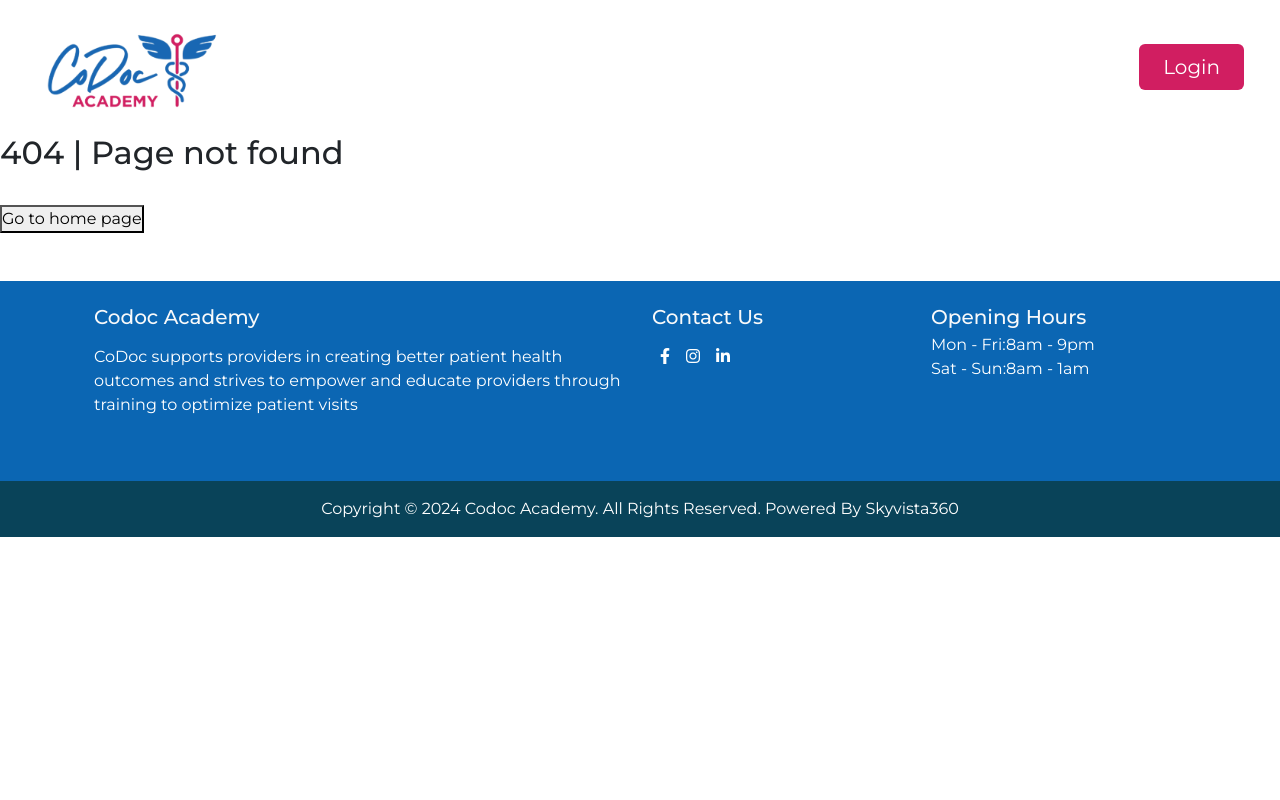
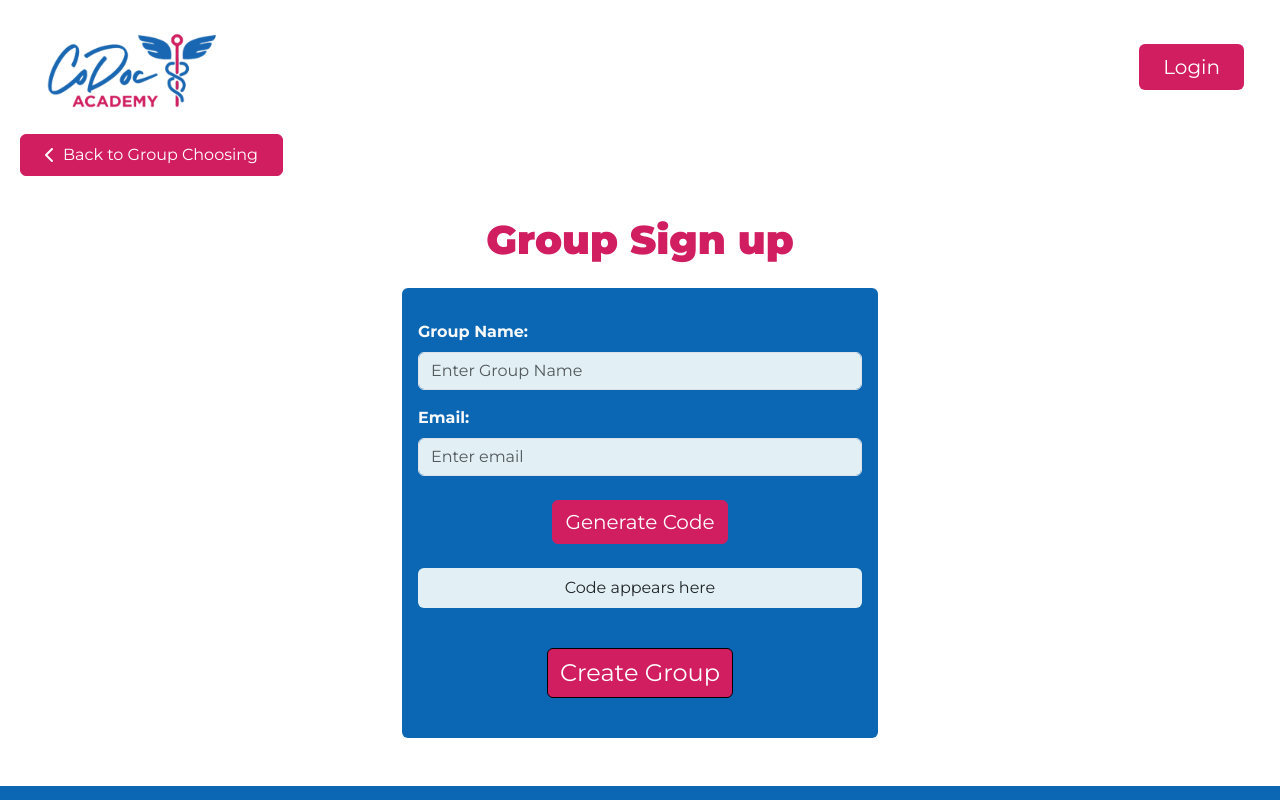
Before and after one commit to ananyaSub955/CodocAcademy, a React (Vite) app: page /createGroup in a window 1280 px wide. Shown: the top 800 px of the page. Built offline with nearby package versions, Linux system fonts and the light colour scheme.

Commit message:
page for creating a group done

```diff
--- a/src/App.jsx
+++ b/src/App.jsx
@@ -9,6 +9,7 @@
 import SignUpPlans from './pages/SignUpPlans.jsx';
 import CreateJoinGroup from './pages/CreateJoinGroup.jsx';
 import IndividualSignUp from './pages/IndividualSignUp.jsx';
+import CreateGroup from './pages/CreateGroup.jsx';
 
 const App = () => {
   const router = createBrowserRouter(
@@ -19,6 +20,7 @@
         <Route path='signUpPlans' element={<SignUpPlans />}/>
         <Route path='groupSignUpChoice' element = {<CreateJoinGroup/>}/>
         <Route path='individualSignUp' element = {<IndividualSignUp/>}/>
+        <Route path='createGroup' element = {<CreateGroup/>}/>
 
         {/* <Route path='logentry' element={<LogInEntry />} />
         <Route path='history' element={<StudentHistoryLayout />}>
--- /dev/null
+++ b/src/pages/CreateGroup.jsx
@@ -0,0 +1,70 @@
+import React from 'react'
+import { useNavigate } from 'react-router-dom'
+
+
+const CreateGroup = () => {
+    const navigate = useNavigate();
+
+    return (
+        <div>
+            <div className="mb-3">
+                <button
+                    className="bg-darkFuschia text-white px-4 py-2 rounded border border-darkFuschia d-flex align-items-center"
+                    style={{ marginLeft: '20px' }}
+                    onClick={() => navigate('/groupSignUpChoice')}
+                >
+                    <i className="fas fa-chevron-left me-2"></i>
+                    Back to Group Choosing
+                </button>
+            </div>
+
+
+
+            <div className="container mt-4" style={{ maxWidth: '500px' }}>
+                <h1 className="text-darkFuschia p-3 text-center fw-bold">
+                    <b>Group Sign up</b>
+                </h1>
+
+                <form className="bg-ultramarine p-3 rounded  text-light">
+                    <div className="mb-3 mt-3">
+                        <label htmlFor="groupName" className="form-label"> <b>Group Name:</b></label>
+                        <input
+                            type="text"
+                            className="bg-lightBlue form-control"
+                            id="groupName"
+                            placeholder="Enter Group Name"
+                            name="groupName"
+                        />
+                    </div>
+                    <div className="mb-3 mt-3">
+                        <label htmlFor="email" className="form-label"> <b>Email:</b></label>
+                        <input
+                            type="email"
+                            className="bg-lightBlue form-control"
+                            id="email"
+                            placeholder="Enter email"
+                            name="email"
+                        />
+                    </div>
+                    <div className='d-flex justify-content-center my-4'>
+                        <button className="btn btn-darkFuschia text-center fs-5" >
+                            Generate Code
+                        </button>
+                    </div>
+
+                    <div className="mb-3 mt-3 bg-lightBlue rounded" >
+                        <p className='text-dark text-center p-2'> Code appears here</p>
+                    </div>
+
+                    <div className='d-flex justify-content-center py-4'>
+                        <button className="btn btn-darkFuschia text-center fs-4 border border-black" >
+                            Create Group
+                        </button>
+                    </div>
+                </form>
+            </div>
+        </div>
+    )
+}
+
+export default CreateGroup
--- a/src/pages/CreateJoinGroup.jsx
+++ b/src/pages/CreateJoinGroup.jsx
@@ -6,13 +6,16 @@
 
     return (
         <div>
-            <button
-                className='bg-darkFuschia text-white px-4 py-2 mt-2 rounded border border-darkFuschia'
-                onClick={() => navigate('/signUpPlans')}
-            >
-                <i className="fas fa-chevron-left"></i>
-                Back to Sign up Options
-            </button>
+            <div className="mb-3">
+                <button
+                    className="bg-darkFuschia text-white px-4 py-2 rounded border border-darkFuschia d-flex align-items-center"
+                    style={{ marginLeft: '20px' }} // adjust as needed
+                    onClick={() => navigate('/signUpPlans')}
+                >
+                    <i className="fas fa-chevron-left me-2"></i>
+                    Back to Sign up Options
+                </button>
+            </div>
 
 
             <div className="container mt-4" style={{ maxWidth: '500px' }}>
@@ -38,7 +41,7 @@
                     <div className="d-flex justify-content-center pb-4">
                         <button
                             className="bg-darkFuschia text-white px-4 py-2 mt-2 rounded border border-darkFuschia transition-transform duration-300 hover:scale-105 hover:text-lg fs-3"
-                            onClick={() => navigate('/createGroup')}
+                            onClick={() => navigate('/joinGroup')}
                         >
                             Join a Group <i className="fas fa-chevron-right"></i>
                         </button>
--- a/src/pages/Login.jsx
+++ b/src/pages/Login.jsx
@@ -39,7 +39,7 @@
           </label>
         </div>
         <button type="submit" className="btn btn-darkFuschia">
-          Submit
+          Login
         </button>
 
         <p className='mt-4'>
```
